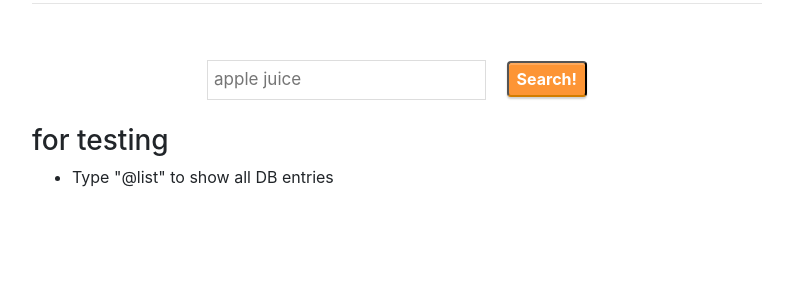
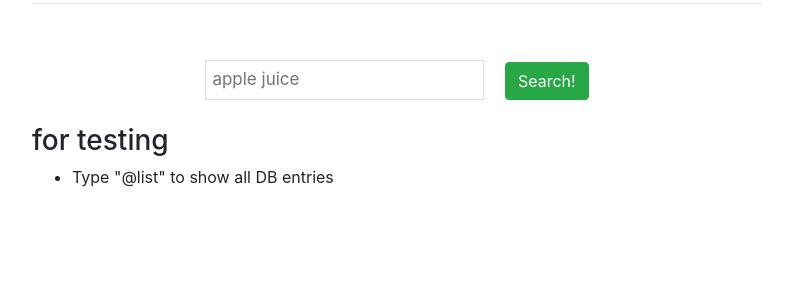
Before and after one commit to shizuo-kaji/words2url, a Django app: page / in a window 1280 px wide. Shown: the part 56-356 px from the top of the page, without its empty margins (243-1036 px from the left). Run offline with Django 3.2, Linux system fonts and the light colour scheme; some libraries are stand-ins or nearby versions.

Commit message:
Bootstrap css

```diff
--- a/static/wordb/style.css
+++ b/static/wordb/style.css
@@ -3,25 +3,6 @@
   margin-top:3px;
   margin-bottom:3px;
 }
-
-.btn-square-pop {
-  position: relative;
-  display: inline-block;
-  padding: 0.25em 0.5em;
-  text-decoration: none;
-  color: #FFF;
-  background: #fd9535;/*背景色*/
-  border-bottom: solid 2px #d27d00;/*少し濃い目の色に*/
-  border-radius: 4px;/*角の丸み*/
-  box-shadow: inset 0 2px 0 rgba(255,255,255,0.2), 0 2px 2px rgba(0, 0, 0, 0.19);
-  font-weight: bold;
-}
-
-.btn-square-pop:active {
-  border-bottom: solid 2px #fd9535;
-  box-shadow: 0 0 2px rgba(0, 0, 0, 0.30);
-}
-
 
 .topnav {
   overflow: hidden;
@@ -51,8 +32,6 @@
   color: white;
 }
 
-
-
 /* Style the search box inside the navigation bar */
 .mainbox input[type=text] {
   float: center;
--- a/wordb/form.py
+++ b/wordb/form.py
@@ -28,7 +28,7 @@ class ItemEditForm(ModelForm):
     class Meta:
         model = Item
         #fields = '__all__'
-        fields = ['words_text','data_text','owner','editkey','length']
+        fields = ['data_text','owner','editkey','length']
         #fields = ['words_text','data_text','editkey']
         exclude = ()
         widgets = {
--- a/wordb/templates/wordb/item_list.html
+++ b/wordb/templates/wordb/item_list.html
@@ -2,14 +2,14 @@
 
 {% block content %}
 {% if bought_words %}
-   <h3> Thanks for buying "{{bought_words}}"</h3>
+ <h2 class="mt-2">Thanks for buying "{{bought_words}}"</h2>
 {% endif %}
 
 <br>
 <div class="mainbox" style="text-align:center;">
        <form action="" method="get">
         <input name="query" value="{{ request.GET.query }}" type="text" placeholder="apple juice">
-        <button type="submit" class="btn-square-pop">Search!</button>
+        <button type="submit" class="btn btn-success">Search!</button>
     </form>
 </div>
     <br>
```
Also changed, not shown: wordb/templates/wordb/item_edit.html (+5 -5 lines).
